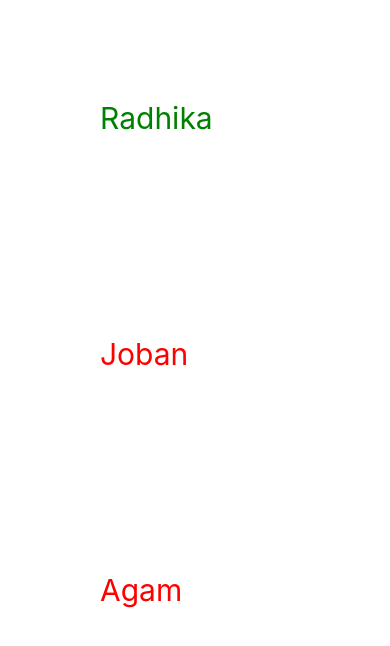
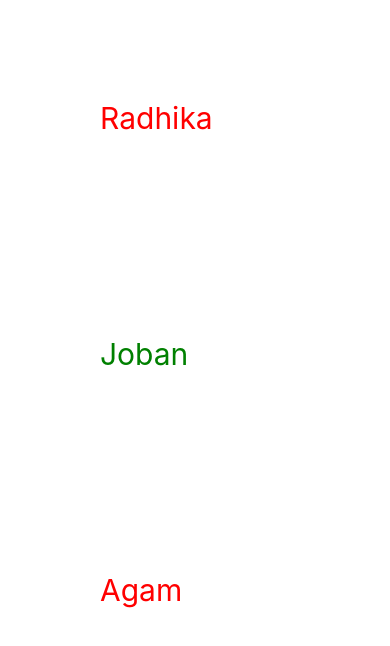
Before and after one commit to SimbaQuartz/react-native-training, a React Native app: screen / in a window 390 px wide. Shown: the top 646 px of the page. Built offline with nearby package versions, Linux system fonts and the light colour scheme.

Commit message:
initialisation, mounting and updating in react cycle
Signed-off-by: Ansh Gujral <anshgujral1997@gmail.com>

```diff
--- a/App.js
+++ b/App.js
@@ -8,7 +8,18 @@ export default class App extends React.Component {
     selected: 0
   }
 
+  componentDidMount() {
+    setTimeout(() => {
+      this.setState({ selected: 1 })
+    }, 1000)
+  }
+
+  componentDidUpdate() {
+    if (this.state.selected === 1) alert('Component Updated')
+  }
+
   render() {
+    console.log('render called')
     const a = [
       {
         name: 'Radhika'
--- a/src/Main.js
+++ b/src/Main.js
@@ -5,6 +5,11 @@ import { Dimensions } from 'react-native'
 const { height, width } = Dimensions.get('window')
 
 export default class Main extends React.Component {
+
+    // componentWillMount() {
+    //     alert('Main mounted')
+    // }
+
     state = {
         text: 1
     }
```
